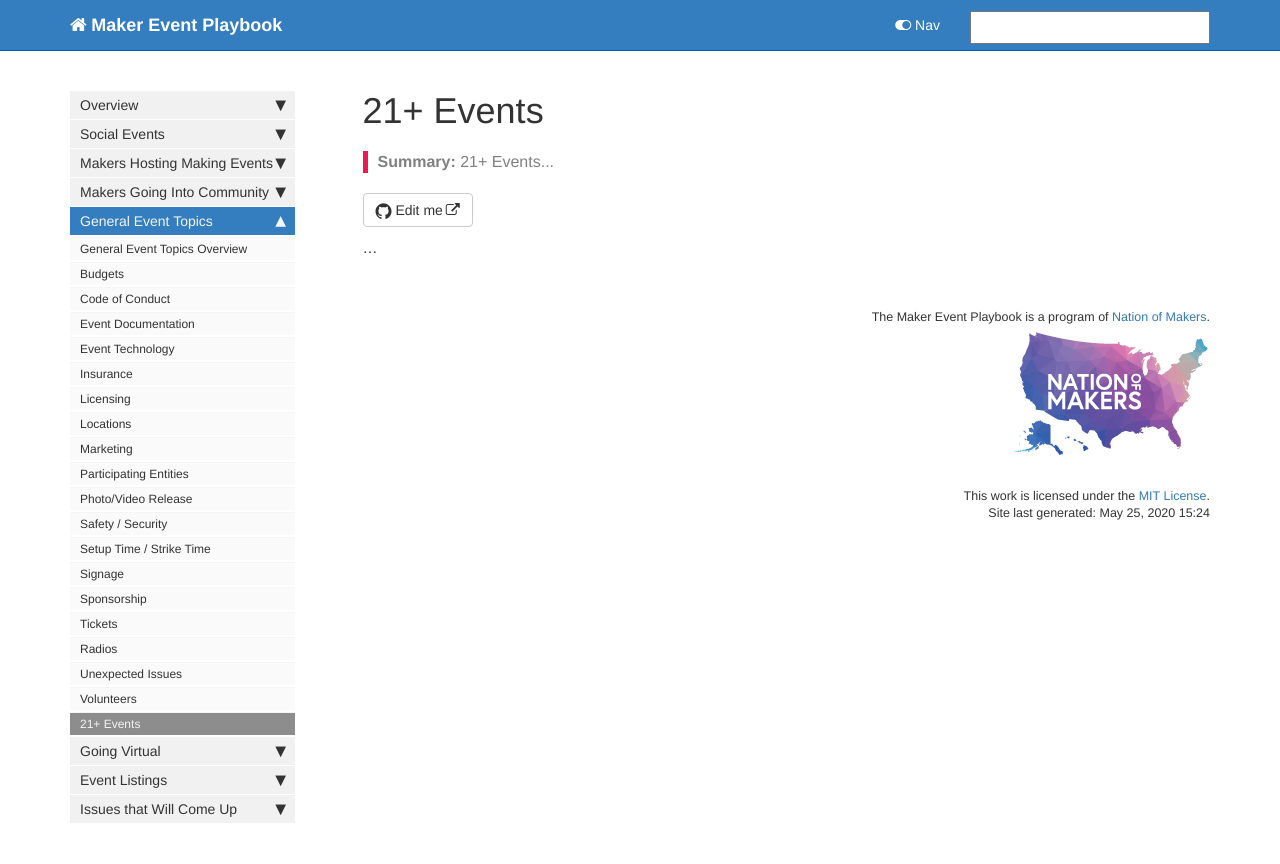
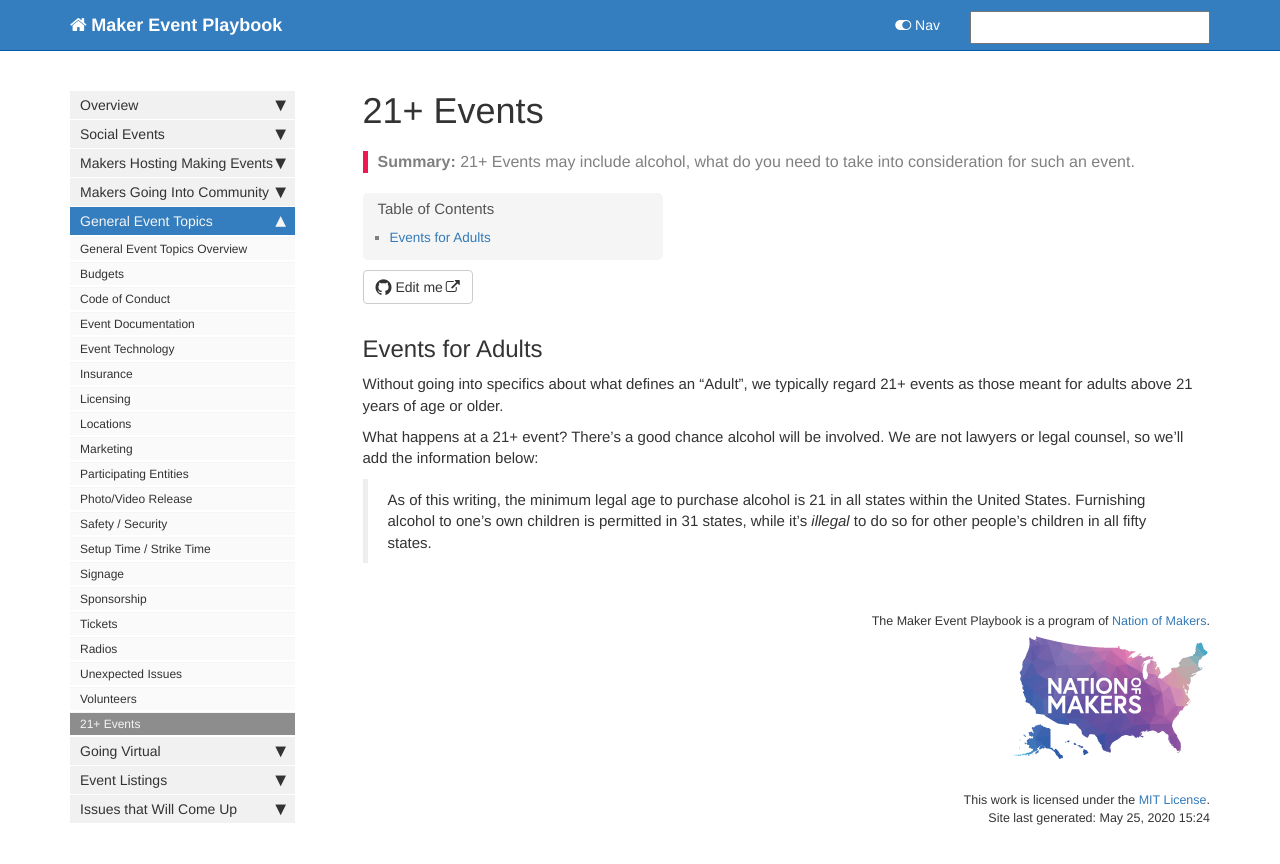
Before and after one commit to nationofmakers/maker-event-playbook, a Jekyll site: the page built from pages/general_events/21_plus_events.md, in a window 1280 px wide. Shown: the top 864 px of the page. Built offline with Jekyll 4.4.1, drawn with Linux system fonts in a browser that asks for light colours; comment, search, counter and statistics services are not loaded.

Commit message:
blockquote adjustment
Making blockquote font-size smaller

```diff
--- a/assets/css/customstyles.css
+++ b/assets/css/customstyles.css
@@ -1198,3 +1198,7 @@
         display:block !important;
     }
 }
+
+blockquote {
+  font-size: 100%;
+}
--- a/pages/general_events/21_plus_events.md
+++ b/pages/general_events/21_plus_events.md
@@ -1,10 +1,16 @@
 ---
 title: 21+ Events
 keywords: General Topics
-tags: need_content
+tags: [adult]
 sidebar: home_sidebar
 permalink: /general/21_plus_events
-summary: 21+ Events...
+summary: 21+ Events may include alcohol, what do you need to take into consideration for such an event.
 ---
 
-...
+## Events for Adults
+
+Without going into specifics about what defines an "Adult", we typically regard 21+ events as those meant for adults above 21 years of age or older.
+
+What happens at a 21+ event? There's a good chance alcohol will be involved. We are not lawyers or legal counsel, so we'll add the information below:
+
+> As of this writing, the minimum legal age to purchase alcohol is 21 in all states within the United States. Furnishing alcohol to one's own children is permitted in 31 states, while it's _illegal_ to do so for other people's children in all fifty states.
```
Also changed, not shown: pages/general_events/code_of_conduct.md (+1 -1 lines).
